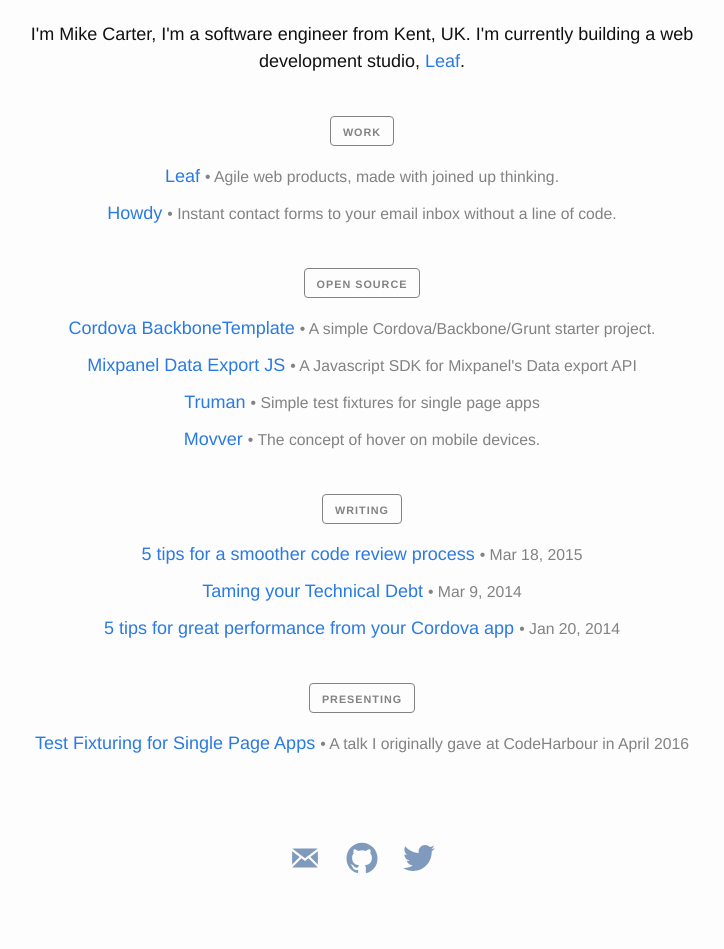
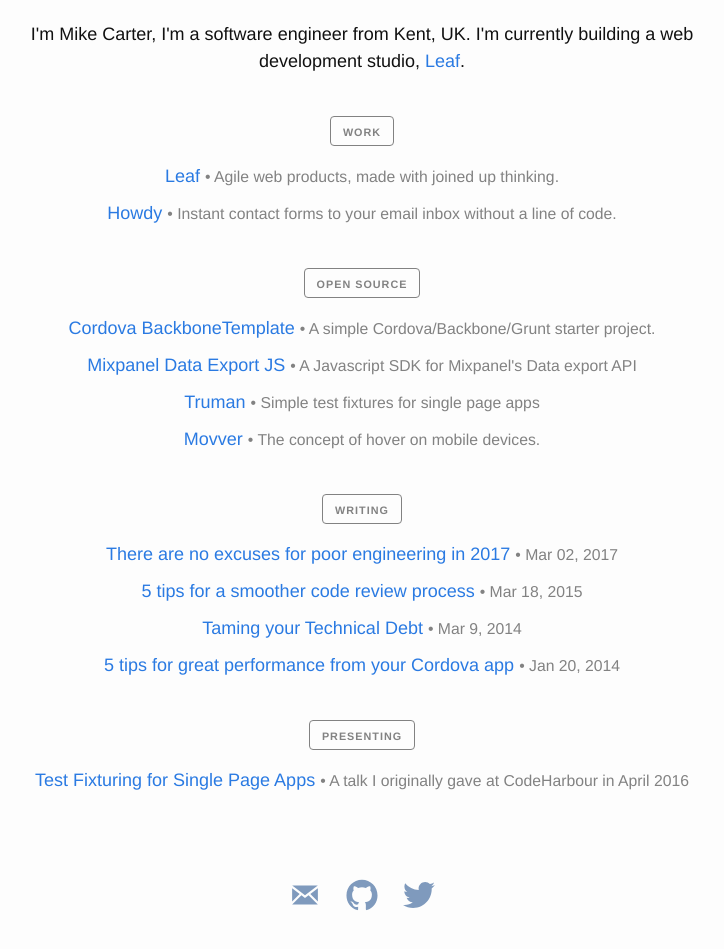
Before and after one commit to michaelcarter/website, a Jekyll site: the page built from index.html, in a window 1280 px wide, cut to the strip 181-1130 px from the top of the page. Shown: the whole strip, without its empty margins (278-1002 px from the left). Built offline with Jekyll 4.4.1, drawn with Linux system fonts in a browser that asks for light colours; before the commit the page ends 1093 px from its top, so only the background shows below that.

Commit message:
update with latest blog post

```diff
--- a/index.html
+++ b/index.html
@@ -48,6 +48,10 @@
   <div class="container text-center">
     <h2 class="bordered"><span class="bordered">Writing</span></h2>
     <ul class="list">
+      <li>
+        <a href="https://medium.com/leaf-software/there-are-no-excuses-for-poor-engineering-92573e51ece0">There are no excuses for poor engineering in 2017</a>
+        <span class="meta">&bull; Mar 02, 2017</span>
+      </li>
       {% for post in site.posts %}
         <li>
           <a href="{{ post.url | prepend: site.baseurl }}">{{ post.title }}</a>
```
